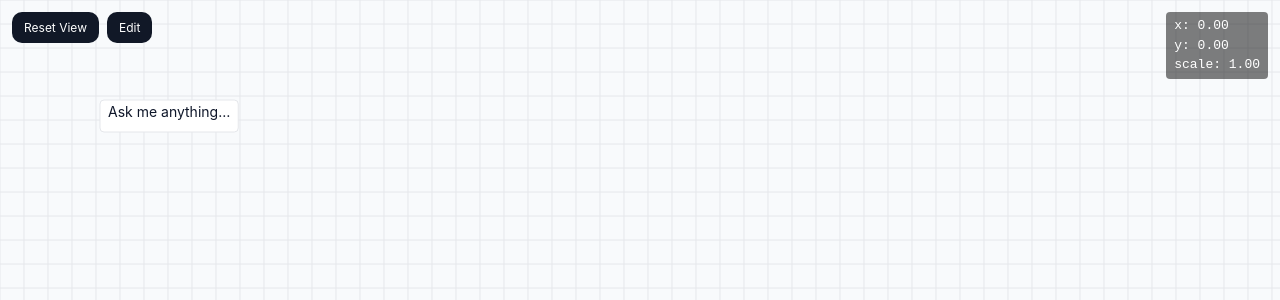
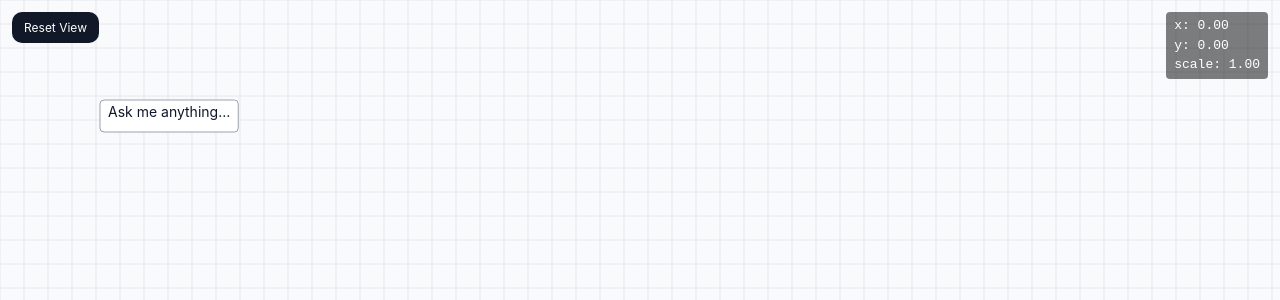
Before and after one commit to romebop/canvas-bop, a React (Vite) app: page / in a window 1280 px wide. Shown: the top 300 px of the page. Built offline with nearby package versions, Linux system fonts and the light colour scheme.

Commit message:
Remove edit button

```diff
--- a/src/ConversationCanvas.tsx
+++ b/src/ConversationCanvas.tsx
@@ -146,7 +146,7 @@ export default function ConversationCanvas() {
       roundRect(ctx, sx, sy, sw, sh, radius);
       ctx.fillStyle = '#FFFFFF';
       ctx.fill();
-      ctx.strokeStyle = n.id === selectedId ? '#6366F1' : n.id === hoverId ? '#A3A3A3' : '#E5E7EB';
+      ctx.strokeStyle = n.id === selectedId ? '#6366F1' : n.id === hoverId ? '#A3A3A3' : '#9CA3AF';
       ctx.lineWidth = (n.id === selectedId ? 2 : 1) * vp.scale;
       ctx.stroke();
 
@@ -449,7 +449,6 @@ export default function ConversationCanvas() {
 
       <div style={{ position: 'absolute', left: 12, top: 12, display: 'flex', gap: 8, zIndex: 3 }}>
         <button onClick={() => setVp(v => ({ ...v, x: 0, y: 0, scale: 1 }))} style={btnStyle}>Reset View</button>
-        <button onClick={() => selectedId && startEditing(selectedId)} style={btnStyle}>Edit</button>
       </div>
 
       <div style={{ position: 'absolute', right: 12, top: 12, zIndex: 3, background: 'rgba(0,0,0,0.5)', color: 'white', padding: '4px 8px', borderRadius: 4, fontFamily: 'monospace', pointerEvents: 'none' }}>
```
